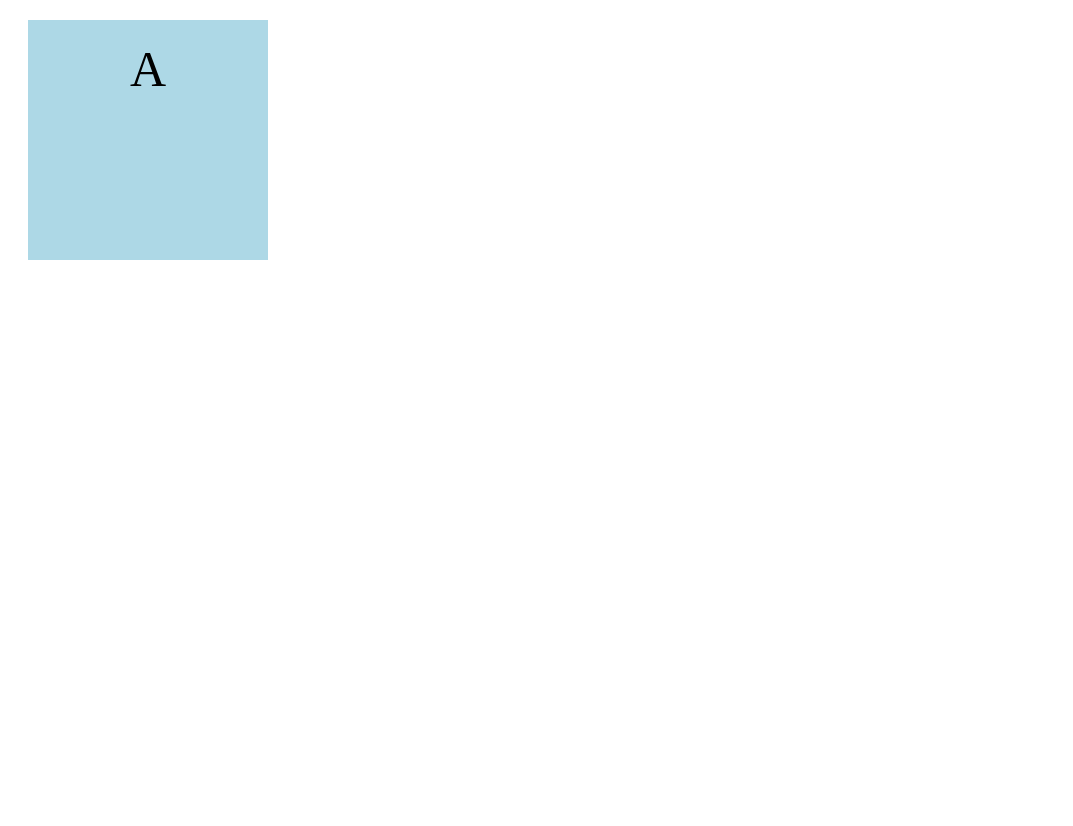
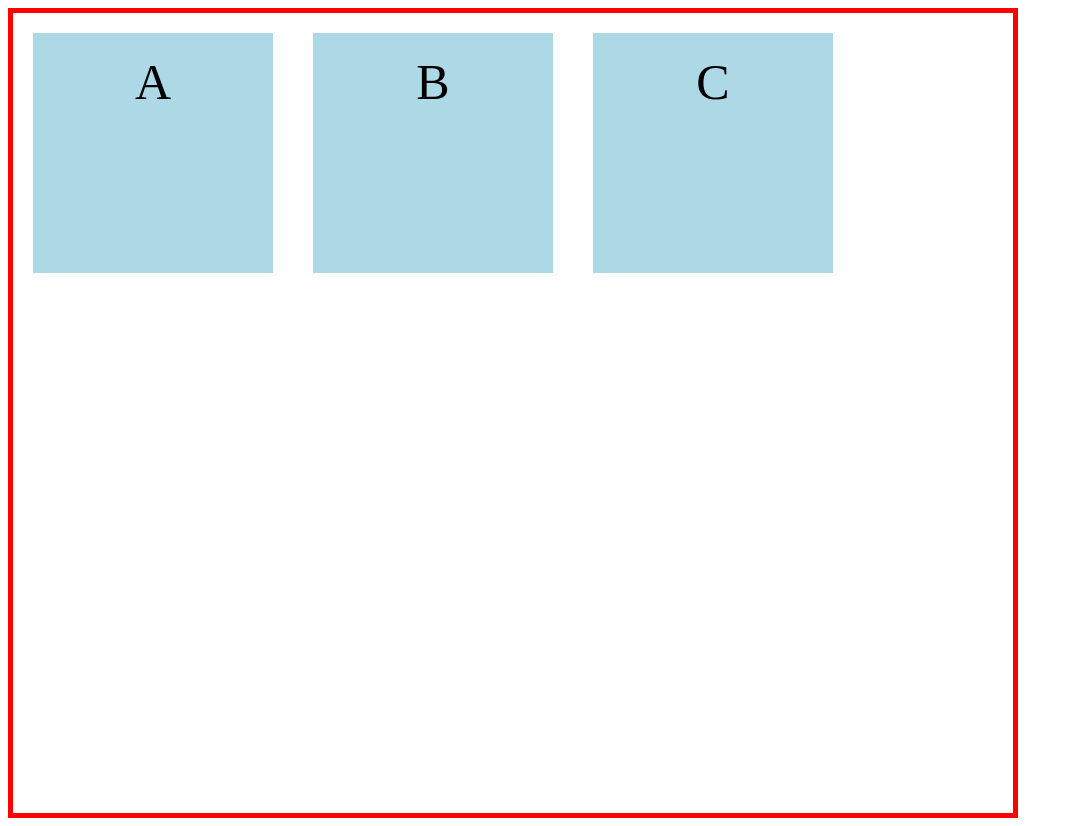
Before and after one commit to AnastasiaIU/inholland-web-markup, a plain HTML site: page exercises/06_flexbox/index.html in a window 1280 px wide. Shown: the whole page, without its empty margins (0-1073 px from the left). Before the commit the page ends 800 px from the top, so only its background shows below. Drawn offline with Linux system fonts and the light colour scheme.

Commit message:
Flexbox step 2

```diff
--- a/exercises/06_flexbox/css/style.css
+++ b/exercises/06_flexbox/css/style.css
@@ -1,3 +1,10 @@
+section {
+  display: flex;
+  width: 1000px;
+  height: 800px;
+  border: solid 5px red;
+}
+
 .box {
   width: 200px;
   height: 200px;
--- a/exercises/06_flexbox/index.html
+++ b/exercises/06_flexbox/index.html
@@ -9,6 +9,8 @@
   <body>
     <section>
       <article class="box">A</article>
+      <article class="box">B</article>
+      <article class="box">C</article>
     </section>
   </body>
 </html>
```
